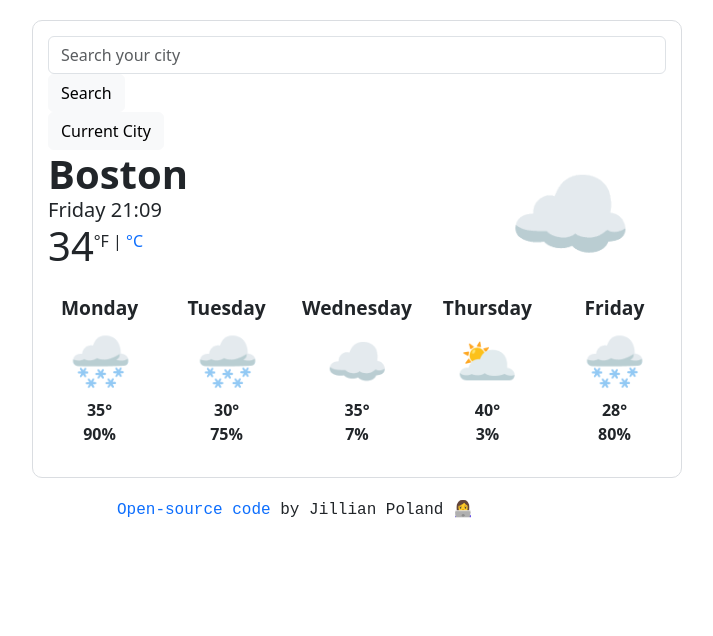
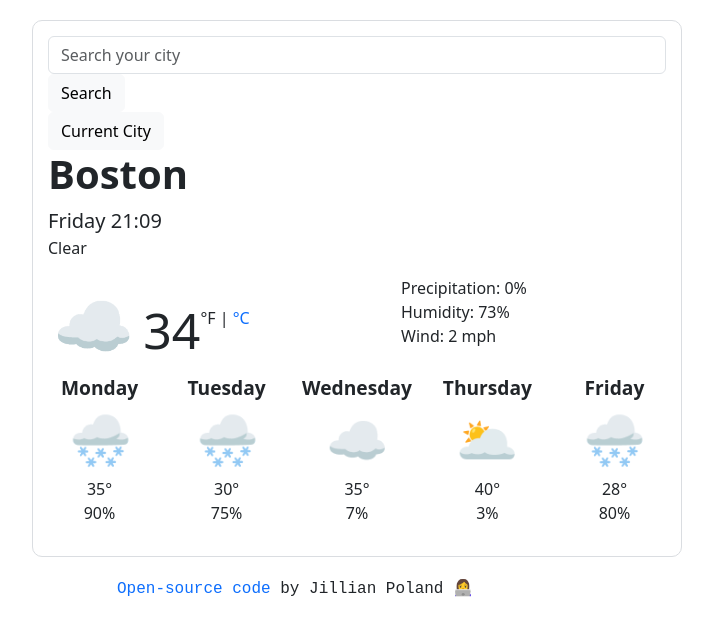
Before and after one commit to jillpoland/weather-app-utd, a website built with Parcel: page index.html in a window 1280 px wide. Shown: the whole page, without its empty margins (283-996 px from the left). Built offline with nearby package versions, Linux system fonts and the light colour scheme; a web font is replaced by a local one.

Commit message:
Add in additional weather stats column and move weather icon to left column
Also light refactoring to make code better

```diff
--- a/index.html
+++ b/index.html
@@ -40,28 +40,28 @@
           <button type="submit" class="btn btn-light" id="current-city-button">
             Current City
           </button>
+          <h1 class="city-name head float-left" id="city-display-name">
+            Boston
+          </h1>
+          <ul class="head-list d-flex flex-column">
+            <li id="display-date" class="head">Date Time</li>
+            <li class="head">Clear</li>
+          </ul>
           <div class="row">
-            <h1 class="col-8">
-              <ul class="head-list d-flex flex-column">
-                <li class="city-name head float-left" id="city-display-name">
-                  Boston
-                </li>
-                <li id="display-date" class="head">Date Time</li>
-                <li class="head">
-                  <span id="display-temp" class="float-left">34</span
-                  ><span class="float-left temp-units"
-                    >°F | <a href="#">°C</a></span
-                  >
-                </li>
+            <div class="col-md 6">
+              <span class="main-emoji">☁️</span>
+              <span id="display-temp" class="float-left">34</span
+              ><span class="float-left temp-units"
+                >°F | <a href="#">°C</a></span
+              >
+            </div>
+            <div class="col-md-6">
+              <ul class="d-flex flex-column">
+                <li class="head">Precipitation: 0%</li>
+                <li class="head">Humidity: 73%</li>
+                <li class="head">Wind: 2 mph</li>
               </ul>
-            </h1>
-            <h3 class="col-4 additional-info">
-              <ul>
-                <li class="details">
-                  <span class="float-right main-emoji">☁️</span>
-                </li>
-              </ul>
-            </h3>
+            </div>
           </div>
           <div class="row">
             <div class="col daily-col">
--- a/src/styles.css
+++ b/src/styles.css
@@ -19,7 +19,7 @@
 .temp-units {
   font-size: 16px;
   position: relative;
-  top: -14px;
+  top: -25px;
   padding: 0;
 }
 
@@ -27,7 +27,8 @@
   display: block;
 }
 .main-emoji {
-  font-size: 100px;
+  font-size: 65px;
+  padding: 5px;
 }
 
 .daily-col {
@@ -44,7 +45,7 @@
   text-align: center;
 }
 
-.weather-stats {
+.daily-weather-stats {
   font-weight: bold;
   display: block;
   text-align: center;
@@ -60,6 +61,10 @@
   font-size: 20px;
 }
 
+#display-temp {
+  font-size: 50px;
+}
+
 .head-list {
   padding: 0;
 }
```
